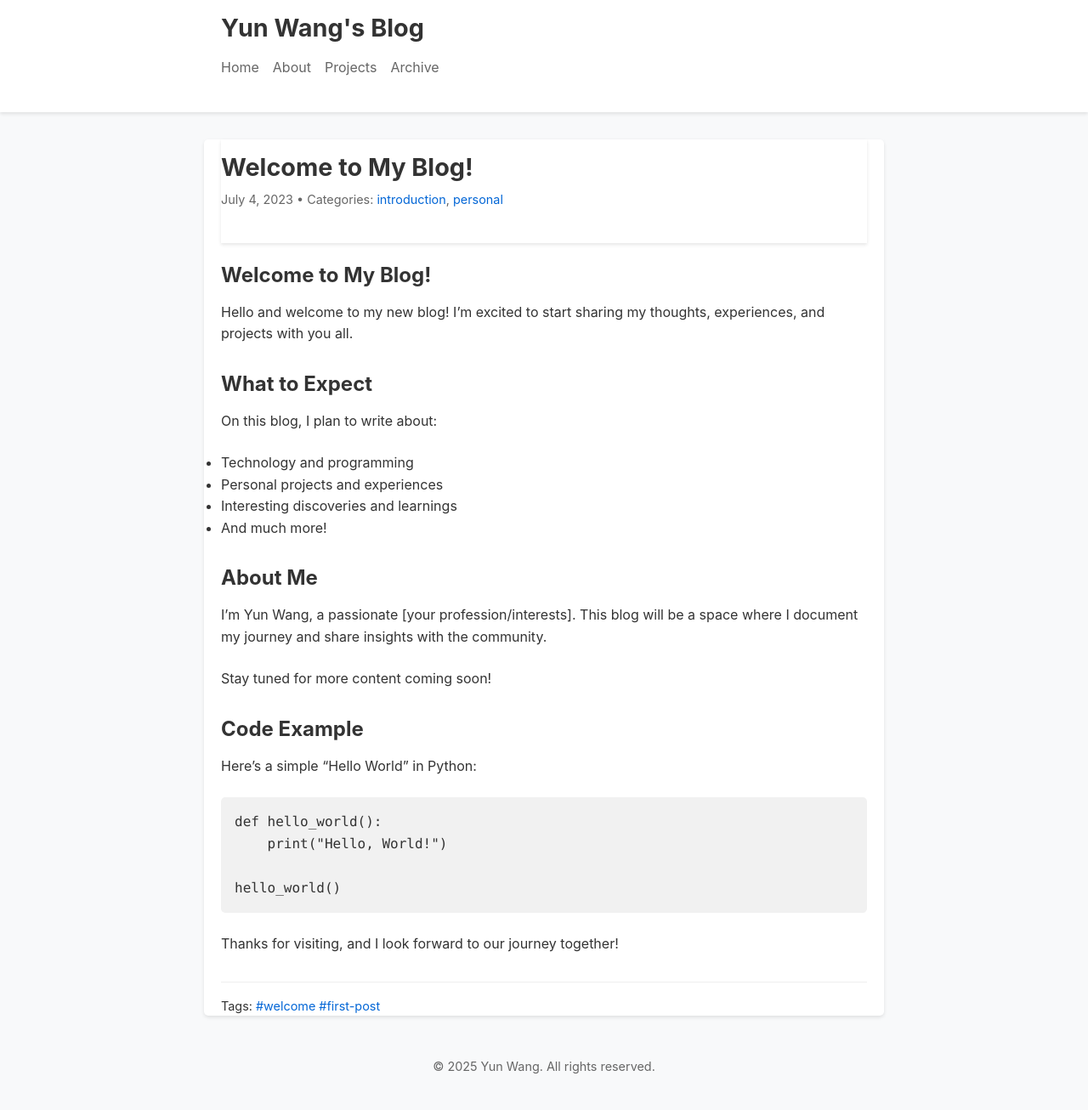
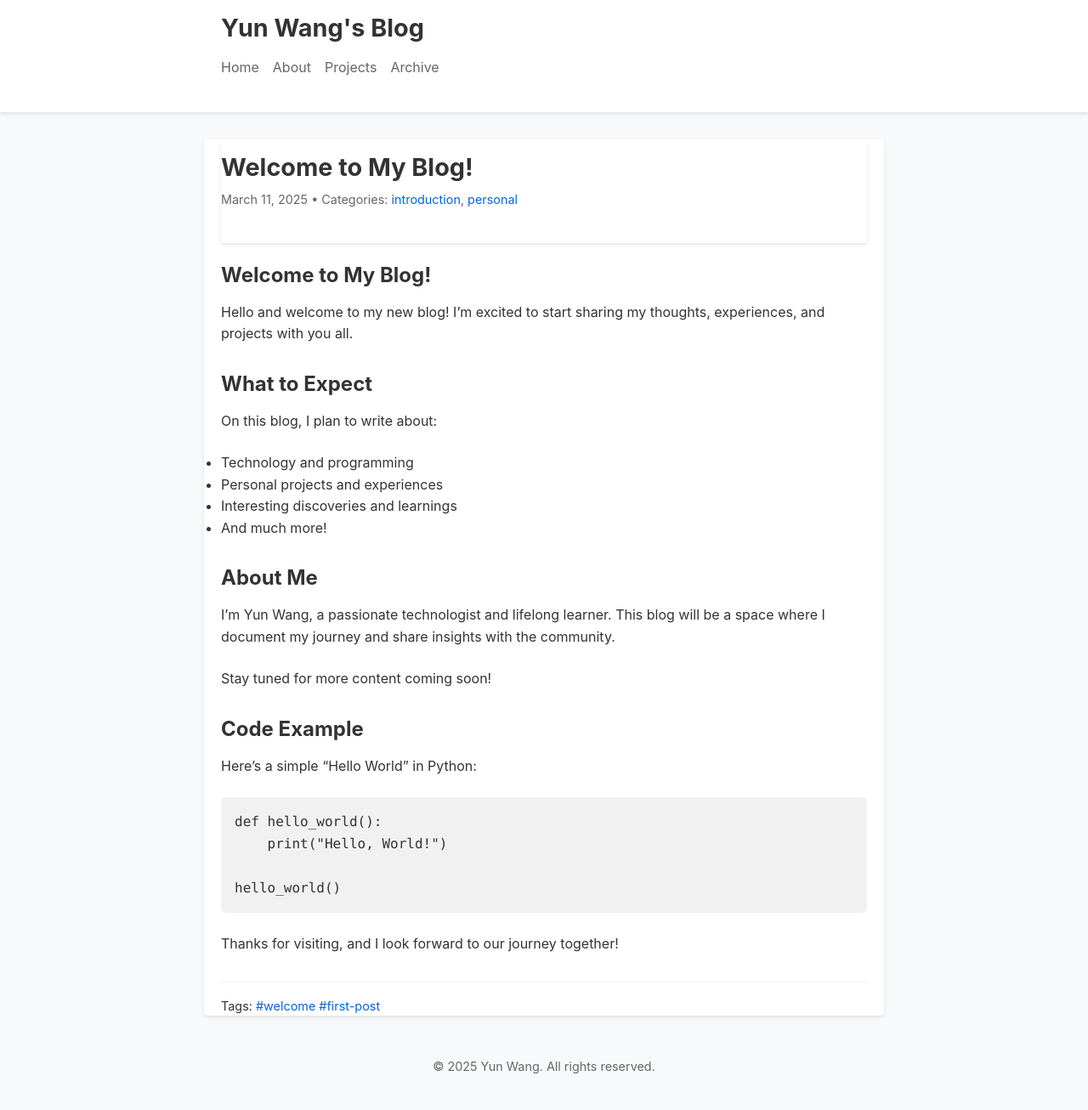
Before and after one commit to wangyunai/YunWang-Blog, a Jekyll site: the page built from _posts/2025-03-11-welcome-to-my-blog.md, in a window 1280 px wide. Shown: the whole page at 85% size. Built offline with Jekyll 4.4.1, drawn with Linux system fonts in a browser that asks for light colours.

Commit message:
Fix post dates to current date

```diff
--- a/_posts/2023-07-04-welcome-to-my-blog.md
+++ b/_posts/2025-03-11-welcome-to-my-blog.md
@@ -1,7 +1,7 @@
 ---
 layout: post
 title: "Welcome to My Blog!"
-date: 2023-07-04 12:00:00 -0500
+date: 2025-03-11 12:00:00 -0500
 categories: [introduction, personal]
 tags: [welcome, first-post]
 ---
@@ -21,7 +21,7 @@ On this blog, I plan to write about:
 
 ## About Me
 
-I'm Yun Wang, a passionate [your profession/interests]. This blog will be a space where I document my journey and share insights with the community.
+I'm Yun Wang, a passionate technologist and lifelong learner. This blog will be a space where I document my journey and share insights with the community.
 
 Stay tuned for more content coming soon!
 
```
Also changed, not shown: _posts/2025-03-11-how-to-use-jekyll.md (renamed from _posts/2023-07-15-how-to-use-jekyll.md, +1 -1 lines).
